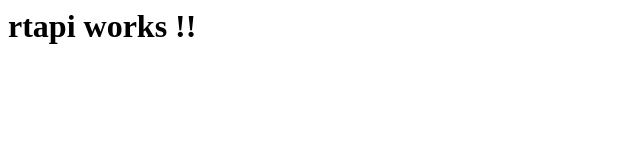
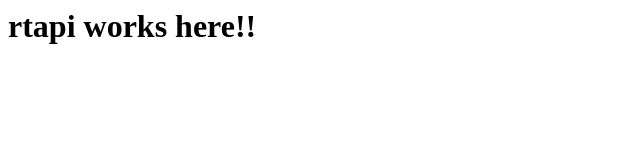
Before and after one commit to aloknew/git-pull, a plain HTML site: page index.html in a window 1280 px wide. Shown: the whole page, without its empty margins (0-640 px from the left). Drawn offline with Linux system fonts and the light colour scheme.

Commit message:
Update index.html

```diff
--- a/index.html
+++ b/index.html
@@ -1 +1 @@
-<html><body><h1>rtapi works !!</h1></body></html>
+<html><body><h1>rtapi works here!!</h1></body></html>
```
